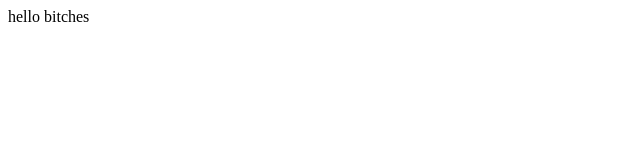
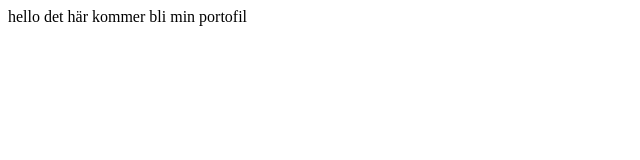
Before and after one commit to saliem8/Salem.github.io, a plain HTML site: page index.html in a window 1280 px wide. Shown: the whole page, without its empty margins (0-640 px from the left). Drawn offline with Linux system fonts and the light colour scheme.

Commit message:
andrade namn

```diff
--- a/index.html
+++ b/index.html
@@ -8,7 +8,10 @@
 </head>
 <body>
     <div>
-        hello bitches
+        hello
+
+        det här kommer bli min portofil
+
     </div>
 
 </body>
```
